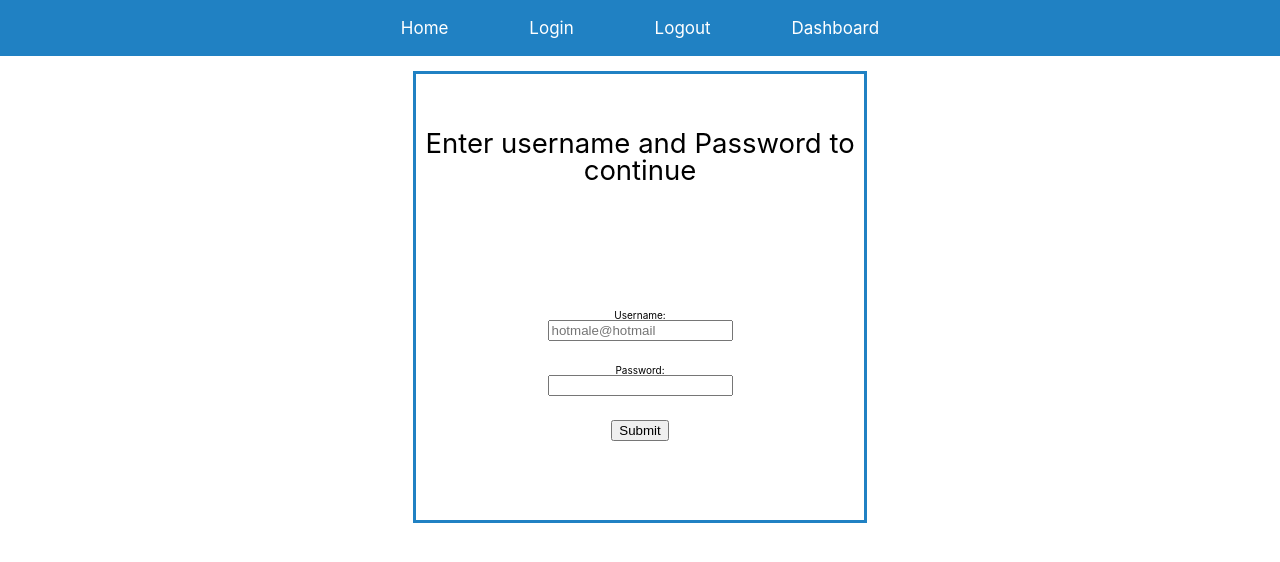
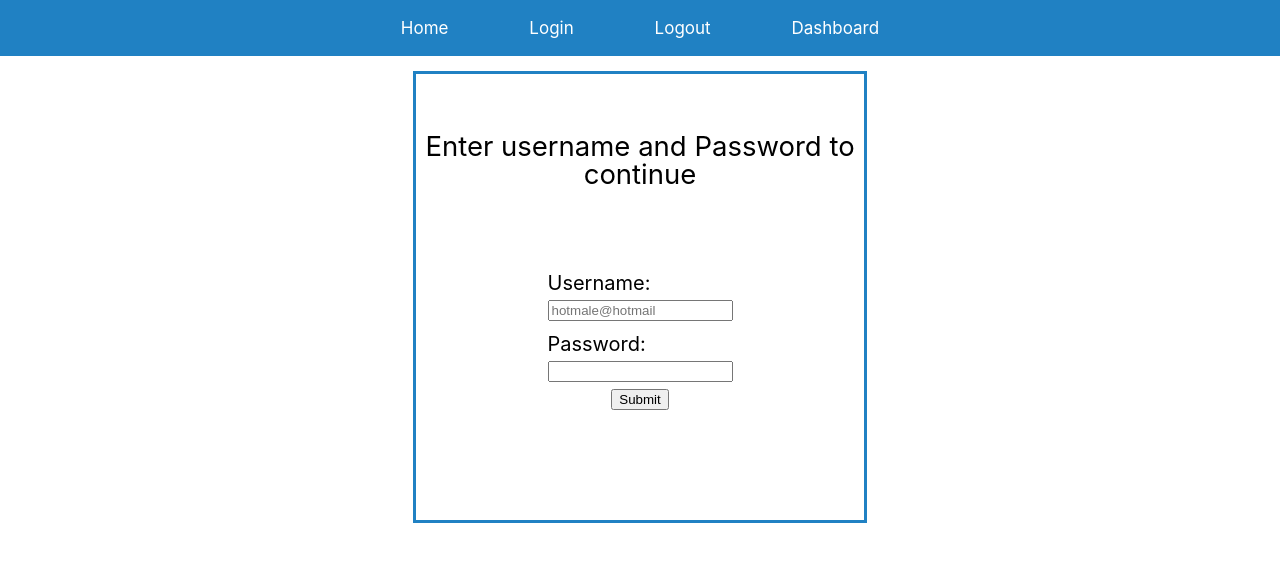
Before and after one commit to Build-Week-potluck-planner-9/front-end, a React (Create React App) app in the folder buildweek-potluck/: page /login in a window 1280 px wide. Shown: the top 562 px of the page. Built offline with nearby package versions, Linux system fonts and the light colour scheme.

Commit message:
BASIC LAYOUT COMPLETE

```diff
--- a/buildweek-potluck/src/App.css
+++ b/buildweek-potluck/src/App.css
@@ -82,18 +82,29 @@
   display: flex;
   flex-direction: column;
   align-items: center;
-  justify-content: space-around;
+  justify-content: space-evenly;
 }
 .loginTitle {
-  height: 10%;
+  height: 5%;
   font-size: 2.75rem;
 }
 form {
-  height: 40%;
+  height: 55%;
+  width: 50%;
   display: flex;
   flex-flow: column nowrap;
   align-items: center;
+  justify-content: center;
+}
+label {
+  height: 25%;
+  display: flex;
+  flex-flow: column nowrap;
+  align-items: flex-start;
   justify-content: space-evenly;
+}
+h5 {
+  font-size: 2rem;
 }
                                     /* Styling for the logout component */
 .logout {
```
Also changed, not shown: buildweek-potluck/src/Components/Login.js (line endings or trailing spaces).
